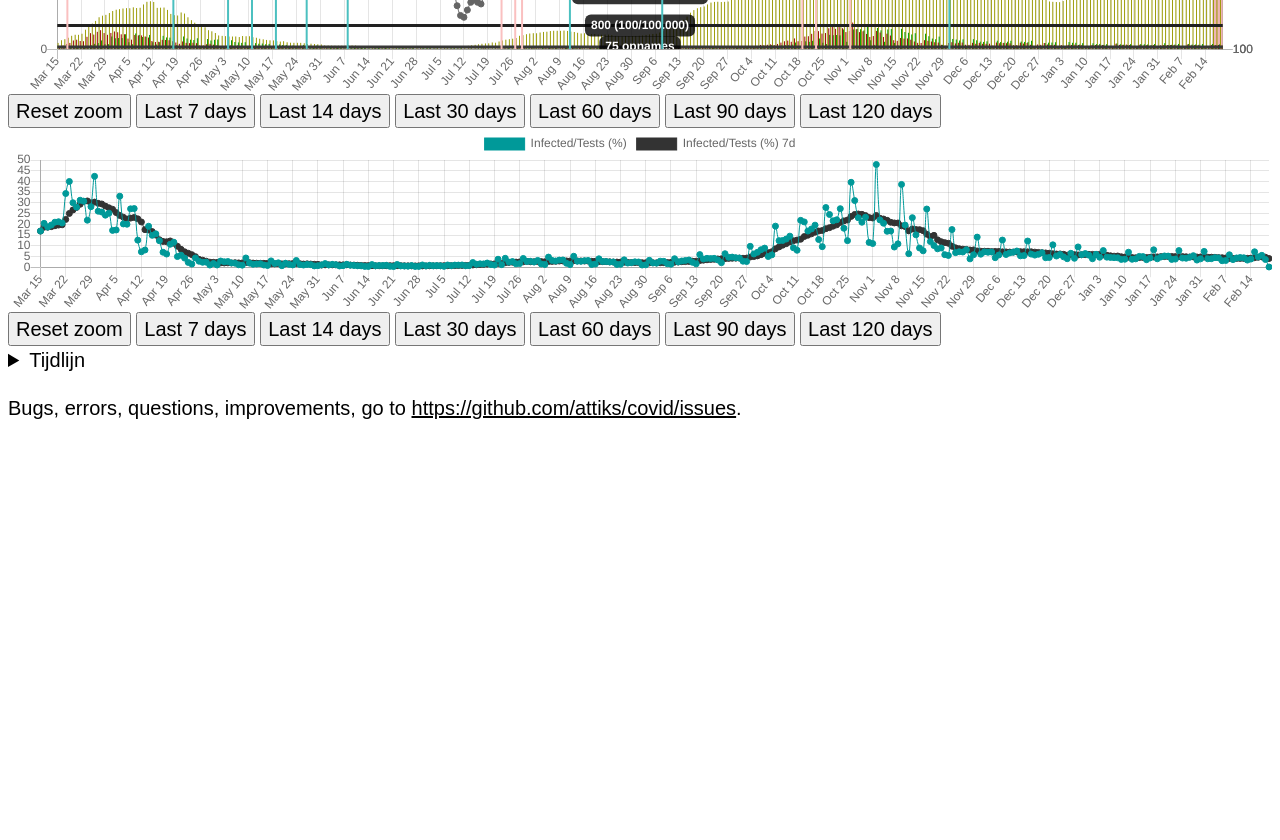
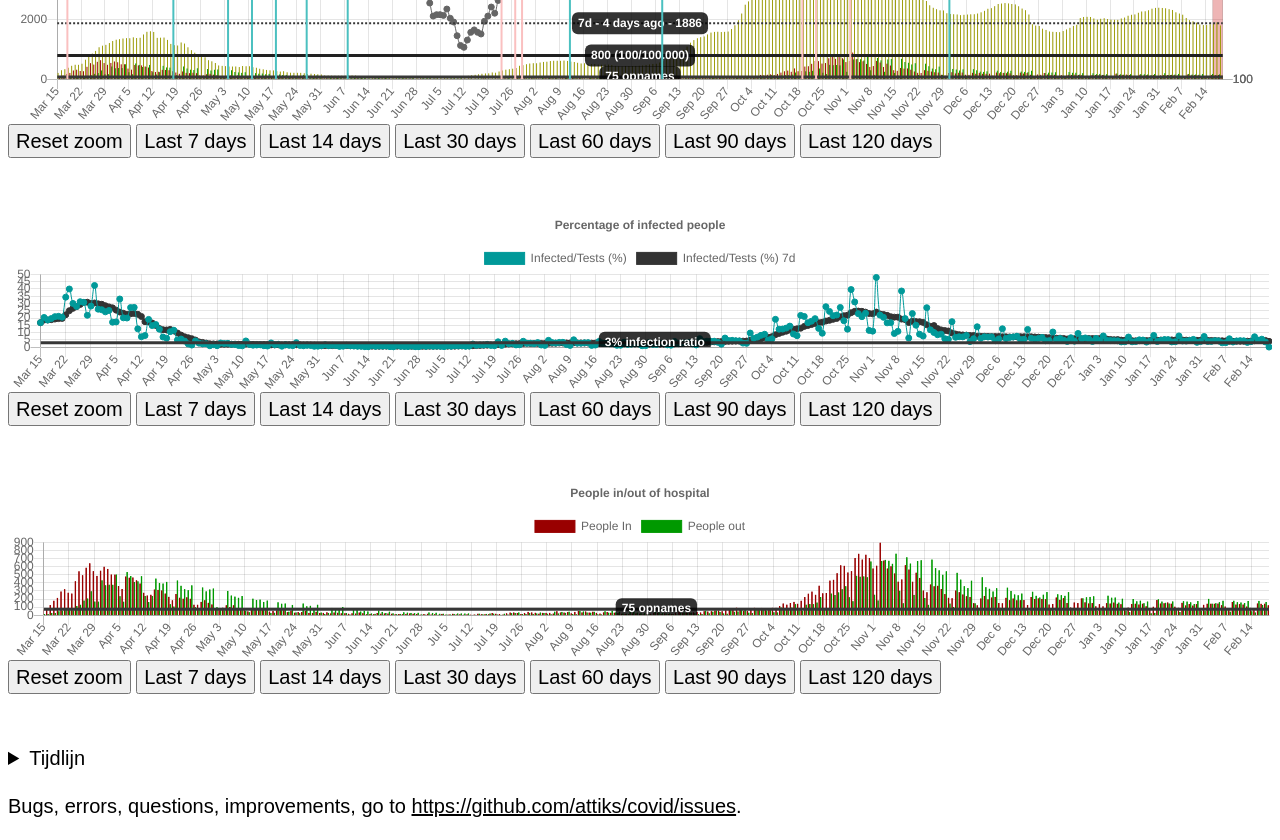
Before and after one commit to attiks/covid, a website: page docs/index.html in a window 1280 px wide. Shown: the part 960-1800 px from the top of the page. Before the commit the page ends 1402 px from the top, so only its background shows below. Drawn offline with Linux system fonts and the light colour scheme.

Commit message:
Chart for hospital

```diff
--- a/docs/index.html
+++ b/docs/index.html
@@ -100,11 +100,16 @@
       color: #000099;
     }
 
+    .chart-container {
+      margin: 5rem 0;
+    }
+
     #canvas {
       max-height: 80vh;
     }
 
-    #canvas-ratio {
+    #canvas-ratio,
+    #canvas-hospital {
       max-height: 60vh;
     }
 
@@ -154,7 +159,7 @@
     <button data-series="9,10,11" data-state="off">Toggle Tested/Infected</button>
   </div>
 
-  <div class="chart-container">
+  <div class="chart-container chart-container-full">
     <canvas id="canvas"></canvas>
     <div class="zoom-buttons">
       <button data-chart="mainChart" class="button--reset-zoom">Reset zoom</button>
@@ -167,7 +172,7 @@
     </div>
   </div>
 
-  <div class="chart-container-ratio">
+  <div class="chart-container chart-container-ratio">
     <canvas id="canvas-ratio"></canvas>
     <div class="zoom-buttons">
       <button data-chart="ratioChart" class="button--reset-zoom">Reset zoom</button>
@@ -177,6 +182,19 @@
       <button data-chart="ratioChart" data-days="60" class="button--last-x">Last 60 days</button>
       <button data-chart="ratioChart" data-days="90" class="button--last-x">Last 90 days</button>
       <button data-chart="ratioChart" data-days="120" class="button--last-x">Last 120 days</button>
+    </div>
+  </div>
+
+  <div class="chart-container chart-container-hospital">
+    <canvas id="canvas-hospital"></canvas>
+    <div class="zoom-buttons">
+      <button data-chart="hospitalChart" class="button--reset-zoom">Reset zoom</button>
+      <button data-chart="hospitalChart" data-days="7" class="button--last-x">Last 7 days</button>
+      <button data-chart="hospitalChart" data-days="14" class="button--last-x">Last 14 days</button>
+      <button data-chart="hospitalChart" data-days="30" class="button--last-x">Last 30 days</button>
+      <button data-chart="hospitalChart" data-days="60" class="button--last-x">Last 60 days</button>
+      <button data-chart="hospitalChart" data-days="90" class="button--last-x">Last 90 days</button>
+      <button data-chart="hospitalChart" data-days="120" class="button--last-x">Last 120 days</button>
     </div>
   </div>
 
@@ -508,8 +526,9 @@ window.onload = function() {
       ]
     };
 
-    var ctx = document.querySelector('.chart-container canvas').getContext('2d');
+    var ctx = document.querySelector('.chart-container-full canvas').getContext('2d');
     var ctx_ratio = document.querySelector('.chart-container-ratio canvas').getContext('2d');
+    var ctx_hospital = document.querySelector('.chart-container-hospital canvas').getContext('2d');
 
     const ticks = [10, 100, 1000, 5000, 10000, 20000, 40000, 80000];
 
@@ -901,7 +920,97 @@ window.onload = function() {
         responsive: true,
         maintainAspectRatio: false,
         title: {
-          display: false
+          display: true,
+          text: 'Percentage of infected people'
+        },
+        annotation: {
+          annotations: [
+            {
+              type: 'line',
+              mode: 'horizontal',
+              scaleID: 'y-axis-1',
+              value: '3',
+              borderColor: 'rgb(55, 55, 55)',
+              borderWidth: 3,
+              label: {
+                enabled: true,
+                content: '3% infection ratio'
+              }
+            }
+          ]
+        },
+        scales: {
+          xAxes: [{
+            type: 'time',
+            time: {
+              distribution: 'linear',
+              unit: 'day',
+              unitStepSize: 7,
+            },
+            ticks: {
+              source: 'auto'
+            }
+          }],
+          yAxes: [
+            {
+              type: 'linear',
+              beginAtZero: true,
+              display: true,
+              position: 'left',
+              id: 'y-axis-1',
+            }
+          ],
+        }
+      }
+    });
+
+    window.hospitalChart = new Chart(ctx_hospital, {
+      type: 'bar',
+      data: {
+        labels: dataLabels,
+        datasets: [
+          {
+            label: 'People In',
+            backgroundColor: '#990000',
+            borderColor: '#990000',
+            borderWidth: 1,
+            yAxisID: 'y-axis-1',
+            data: dataPointsIn,
+            hidden: false
+          },
+          {
+            label: 'People out',
+            backgroundColor: '#009900',
+            borderColor: '#009900',
+            borderWidth: 1,
+            yAxisID: 'y-axis-1',
+            data: dataPointsOut,
+            hidden: false
+          }
+        ]
+      },
+      options: {
+        responsive: true,
+        maintainAspectRatio: false,
+        title: {
+          text: 'People in/out of hospital',
+          display: true
+        },
+        annotation: {
+          annotations: [
+            {
+              type: 'line',
+              mode: 'horizontal',
+              scaleID: 'y-axis-1',
+              value: '75',
+              borderColor: 'rgb(55, 55, 55)',
+              borderWidth: 3,
+              label: {
+                enabled: true,
+                content: '75 opnames'
+              }
+            }
+          ]
         },
         scales: {
           xAxes: [{
```
